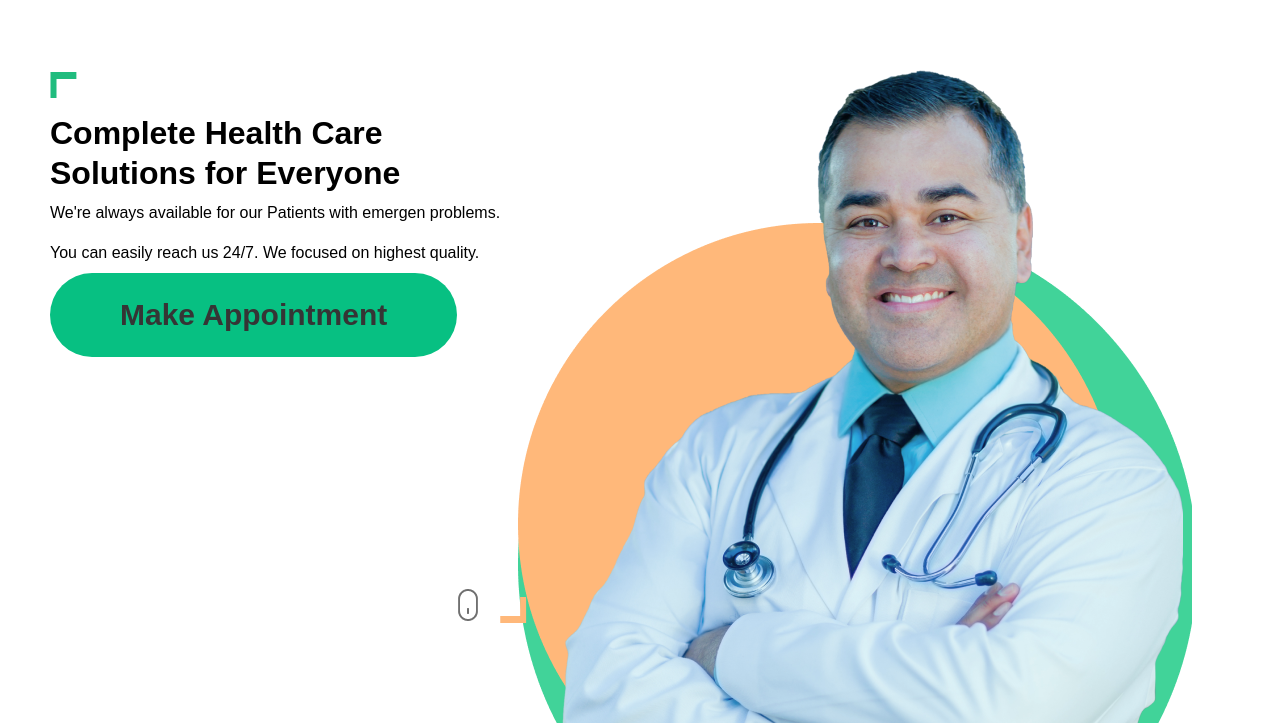
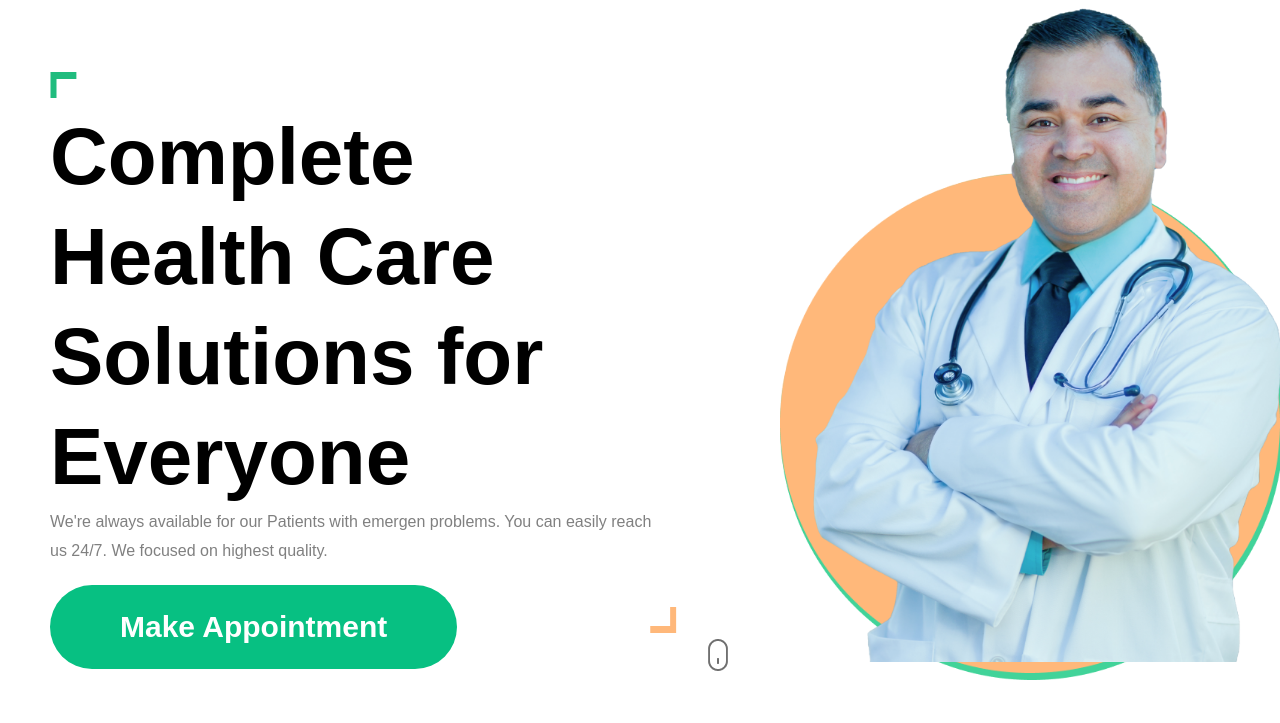
Before and after one commit to mominwani9/FSJS2.0, a plain HTML site: page week4/week4-project-2/index.html in a window 1280 px wide. Shown: the part 77-800 px from the top of the page. Drawn offline with Linux system fonts and the light colour scheme.

Commit message:
Final design  ready
Added css for final design prototype

```diff
--- a/week4/week4-project-2/index.html
+++ b/week4/week4-project-2/index.html
@@ -27,8 +27,8 @@
             <img src="/week4/week4-project-2/images/topAngle.png" alt="top-angle">
             <h1>Complete Health Care Solutions for Everyone</h1>
             <p>We're always available for our Patients with emergen problems. You can easily reach us 24/7. We focused on highest quality.</p>
+            <img class="mouse" src="/week4/week4-project-2/images/mouse.png" alt="mouse">
             <img class="bottom-angle" src="/week4/week4-project-2/images/bottomAngle.png" alt="bottom-angle">
-            <img class="mouse" src="/week4/week4-project-2/images/mouse.png" alt="mouse">
             <button class="btn">Make Appointment</button>
         </div>
 
--- a/week4/week4-project-2/style.css
+++ b/week4/week4-project-2/style.css
@@ -39,59 +39,74 @@ main{
     display: flex;
     margin: auto 50px;
     margin-top: 75px;
-    margin-right: 60px;
+    margin-right: -583px;
+    gap: 15%;
+    width: 57%;
 }
 .left-part{
-width: 40%;
-line-height: 40px;
+/* width: 40%; */
+line-height: 29px;
 
 }
+.left-part h1{
+    font-size: 80px;
+    line-height: 100px;
+}
+.left-part p{
+    color:grey;
+}
 .right-part{
-display: flex;
+/* display: flex; */
+    /* width: 50%; */
+    /* align-items: right; */
+
 
 }
 
 .btn{
+    margin-top: 20px;
     background-color: rgb(7, 192, 130);
     padding: 25px;
     padding-left: 70px;
     padding-right: 70px;
     border: none;
     border-radius: 50px;
-    color: #353535;
+    color: white;
     font-weight: 600;
     font-size: 30px;
 
 }
 .mouse{
     position: absolute;
-    left: 450px;
-    bottom: 100px;
+    left: 700px;
+    bottom: 50px;
 }
 .bottom-angle{
     position: absolute;
-    left: 500px;
-    bottom: 100px;
+    left: 650px;
+    bottom: 90px;
 
 }
 .right-part img{
     position: absolute;
+    width: 500px;
+    /* height: 700px; */
 }
 
 
 .yellowbox{
     z-index: 1;
     position: absolute;
-    top: 300px;
+    top: 250px;
 
 }
 .doctor{
     z-index: 2;
     position: absolute;
-    top: 100px;
+    top: 50px;
 }
 .greenbox{
     z-index: -1;
     position: absolute;
-    top: 300px;
+    top: 250px;
 }
```
